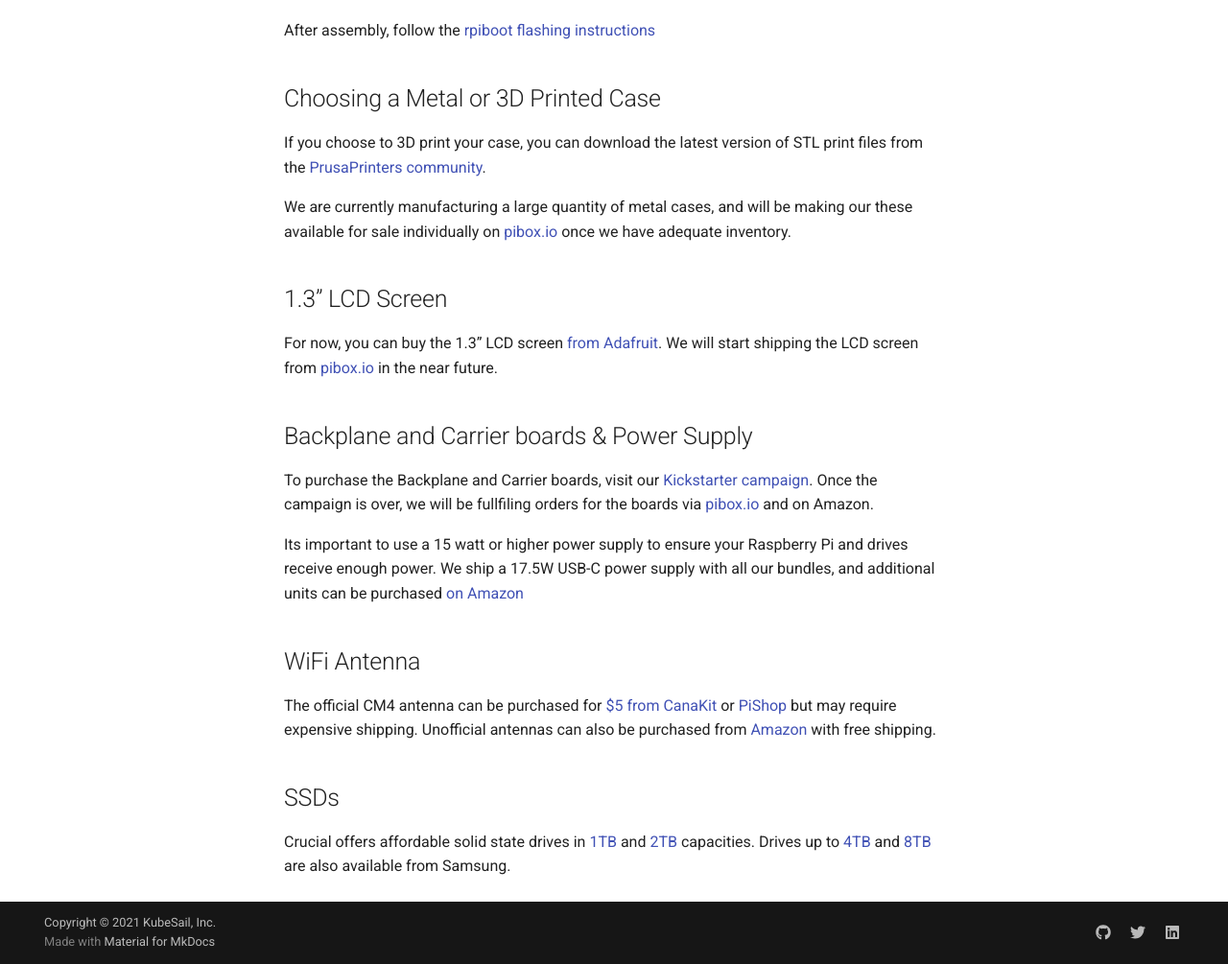
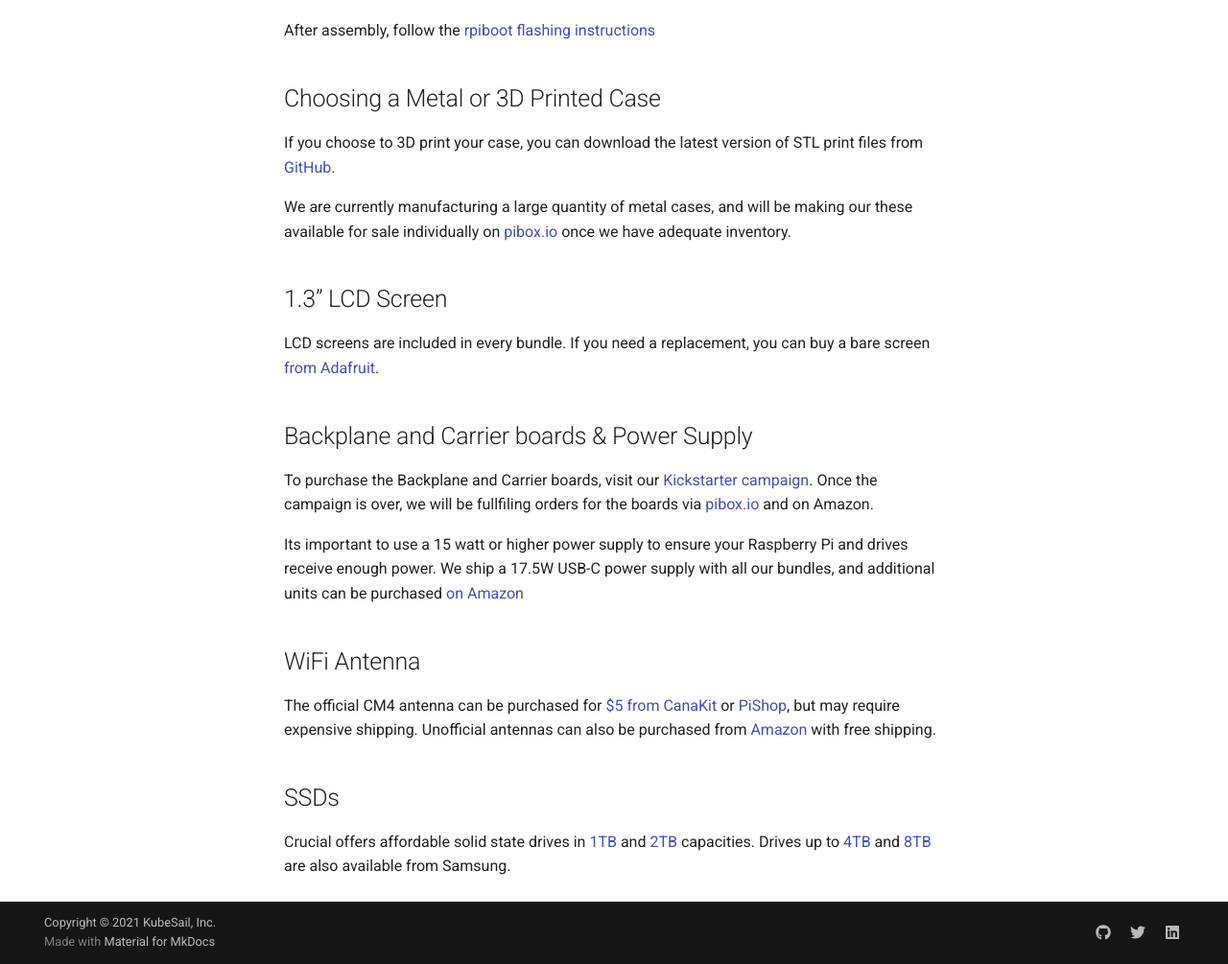
Before and after one commit to kubesail/kubesail-docs, an MkDocs documentation site: the page built from docs/guides/pibox/hardware.md, in a window 1280 px wide and 1400 px high, scrolled down 246 px, cut to the strip 395-1400 px from the top of the window. Shown: the whole strip at 96% size. Built offline with MkDocs 1.6.1 and Material for MkDocs 9.7.7, drawn with Linux system fonts in a browser that asks for light colours; comment, search, counter and statistics services are not loaded.

Commit message:
update docs with 3D printed instructions

```diff
--- a/docs/guides/pibox/hardware.md
+++ b/docs/guides/pibox/hardware.md
@@ -10,13 +10,13 @@
 
 ## Choosing a Metal or 3D Printed Case
 
-If you choose to 3D print your case, you can download the latest version of STL print files from the [PrusaPrinters community](https://www.prusaprinters.org/prints/82471-pibox-clamshells/files).
+If you choose to 3D print your case, you can download the latest version of STL print files from [GitHub](https://github.com/kubesail/pibox-case).
 
 We are currently manufacturing a large quantity of metal cases, and will be making our these available for sale individually on [pibox.io](https://pibox.io) once we have adequate inventory.
 
 ## 1.3" LCD Screen
 
-For now, you can buy the 1.3" LCD screen [from Adafruit](https://www.adafruit.com/product/4520). We will start shipping the LCD screen from [pibox.io](https://pibox.io) in the near future.
+LCD screens are included in every bundle. If you need a replacement, you can buy a bare screen [from Adafruit](https://www.adafruit.com/product/4520).
 
 ## Backplane and Carrier boards & Power Supply
 
@@ -26,7 +26,7 @@
 
 ## WiFi Antenna
 
-The official CM4 antenna can be purchased for [$5 from CanaKit](https://www.canakit.com/raspberry-pi-compute-module-cm4-antenna-kit.html) or [PiShop](https://www.pishop.us/product/2-4ghz-5-8ghz-antenna-kit-for-cm4/) but may require expensive shipping. Unofficial antennas can also be purchased from [Amazon](https://amzn.to/3mDzTRb) with free shipping.
+The official CM4 antenna can be purchased for [$5 from CanaKit](https://www.canakit.com/raspberry-pi-compute-module-cm4-antenna-kit.html) or [PiShop](https://www.pishop.us/product/2-4ghz-5-8ghz-antenna-kit-for-cm4/), but may require expensive shipping. Unofficial antennas can also be purchased from [Amazon](https://amzn.to/3mDzTRb) with free shipping.
 
 ## SSDs
 
```
